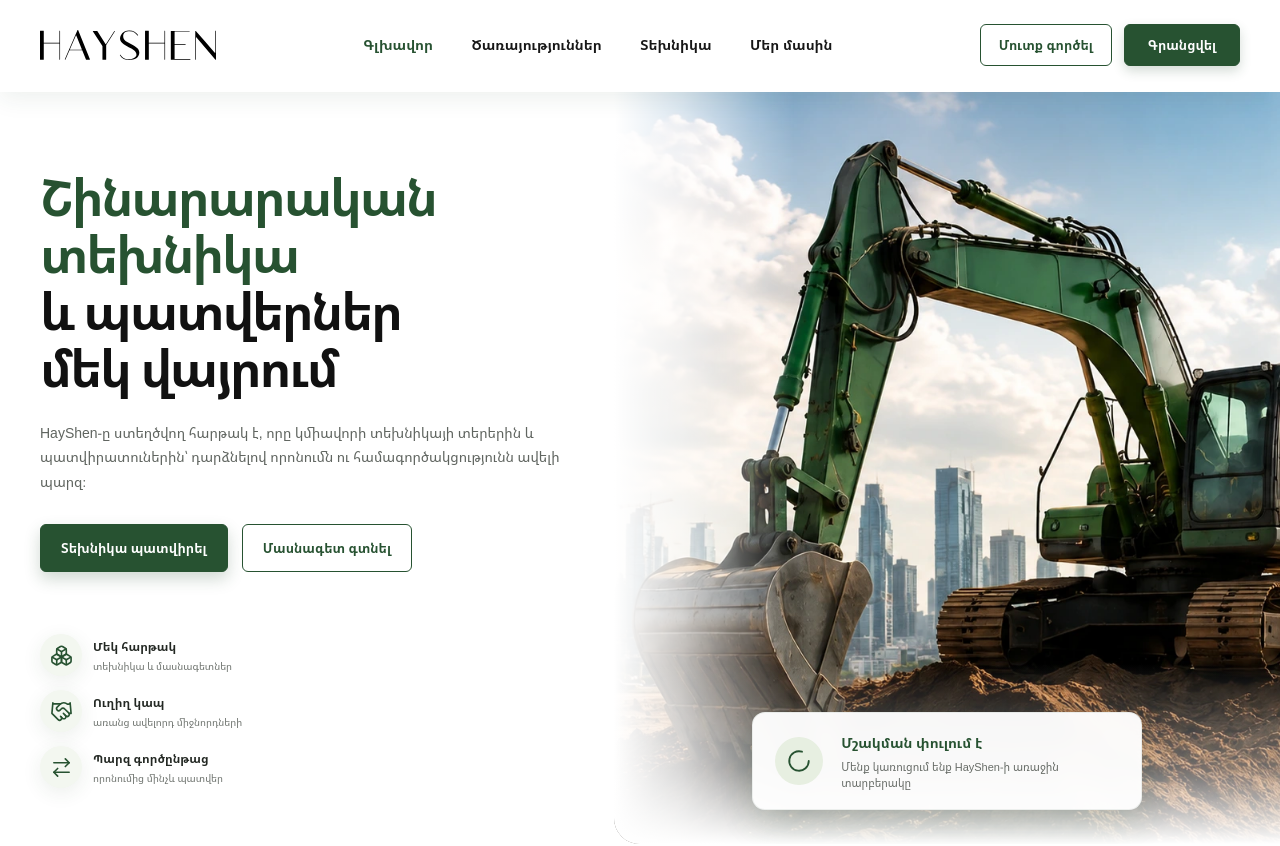
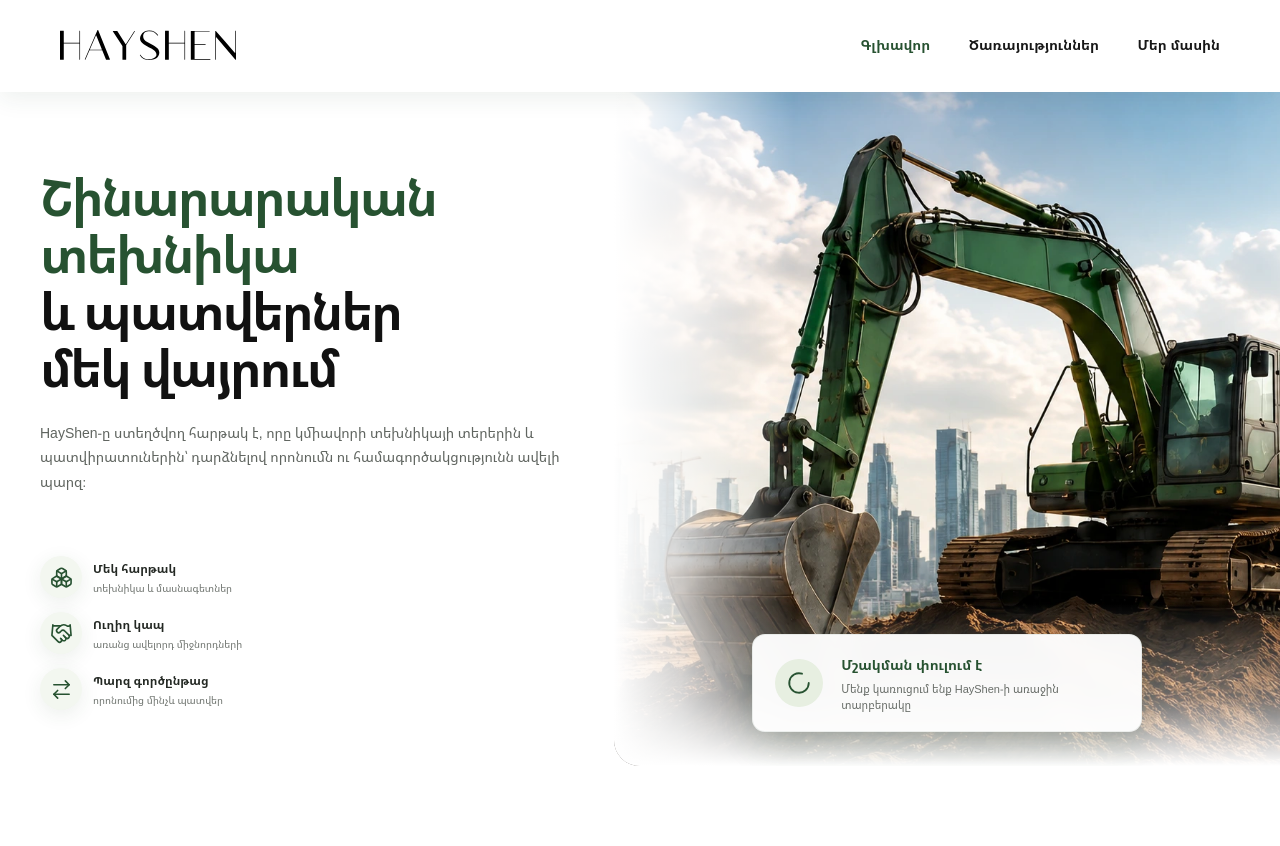
Before and after one commit to aregghaz/hayshen, a React (Create React App) app: page / in a window 1280 px wide. Shown: the top 846 px of the page. Built offline with nearby package versions, Linux system fonts and the light colour scheme.

Commit message:
some changes

```diff
--- a/src/components/Audience/Audience.jsx
+++ b/src/components/Audience/Audience.jsx
@@ -78,10 +78,10 @@ function Audience() {
             <li>Հարմար կապ առանց բարդ գործընթացների</li>
           </ul>
 
-          <a href="#home">
-            Բացահայտել HayShen-ը
-            <ArrowRight size={18} />
-          </a>
+          {/*<a href="#home">*/}
+          {/*  Բացահայտել HayShen-ը*/}
+          {/*  <ArrowRight size={18} />*/}
+          {/*</a>*/}
         </div>
       </div>
     </section>
--- a/src/components/Footer/Footer.jsx
+++ b/src/components/Footer/Footer.jsx
@@ -1,4 +1,4 @@
-import { Camera, ExternalLink, Globe, Send, Video } from 'lucide-react';
+import { ExternalLink } from 'lucide-react';
 import { HayShenLogo } from '@/components/icons/HayShenLogo';
 import '@/components/Footer/footer.scss';
 
@@ -7,6 +7,60 @@ const links = [
   { label: 'Ծառայություններ', href: '#services' },
   { label: 'Տեխնիկա', href: '#equipment' },
   { label: 'Մեր մասին', href: '#about' },
+];
+
+const socialLinks = [
+  {
+    label: 'Instagram',
+    href: 'https://www.instagram.com/hayshen.am/',
+    icon: (
+      <svg viewBox="0 0 24 24" aria-hidden="true">
+        <rect
+          x="3"
+          y="3"
+          width="18"
+          height="18"
+          rx="5"
+          fill="none"
+          stroke="currentColor"
+          strokeWidth="2"
+        />
+        <circle
+          cx="12"
+          cy="12"
+          r="4"
+          fill="none"
+          stroke="currentColor"
+          strokeWidth="2"
+        />
+        <circle cx="17.5" cy="6.5" r="1.3" fill="currentColor" />
+      </svg>
+    ),
+  },
+  {
+    label: 'Facebook',
+    href: 'https://www.facebook.com/profile.php?id=61565974949417',
+    icon: (
+      <svg viewBox="0 0 24 24" aria-hidden="true">
+        <path
+          d="M14.2 8.4V6.8c0-.8.4-1.2 1.3-1.2h1.7V2.8c-.8-.1-1.7-.2-2.5-.2-2.6 0-4.4 1.6-4.4 4.5v1.3H7.5v3.2h2.8v9.8h3.5v-9.8h2.9l.5-3.2h-3z"
+          fill="currentColor"
+        />
+      </svg>
+    ),
+  },
+  {
+    label: 'TikTok',
+    href: '#tiktok',
+    icon: (
+      <svg viewBox="0 0 24 24" aria-hidden="true">
+        <path
+          d="M15.8 3c.3 2.4 1.7 3.9 4.2 4.1v3.4c-1.5 0-2.9-.5-4.1-1.3v5.8c0 4.2-2.8 6.5-6.1 6.5-3 0-5.8-2-5.8-5.4 0-3.8 3.4-6.1 7-5.3v3.5c-1.6-.5-3.4.5-3.4 1.9 0 1.2 1 2 2.2 2 1.4 0 2.4-.8 2.4-2.8V3z"
+          fill="currentColor"
+        />
+      </svg>
+    ),
+  },
 ];
 
 function Footer() {
@@ -26,18 +80,11 @@ function Footer() {
             պատվիրատուներին միավորելու համար։
           </p>
           <div className="footer__socials">
-            <a href="#website" aria-label="Website">
-              <Globe />
-            </a>
-            <a href="#instagram" aria-label="Instagram">
-              <Camera />
-            </a>
-            <a href="#telegram" aria-label="Telegram">
-              <Send />
-            </a>
-            <a href="#youtube" aria-label="YouTube">
-              <Video />
-            </a>
+            {socialLinks.map((social) => (
+              <a href={social.href} aria-label={social.label} key={social.href}>
+                {social.icon}
+              </a>
+            ))}
           </div>
         </div>
 
--- a/src/components/Header/Header.jsx
+++ b/src/components/Header/Header.jsx
@@ -6,7 +6,7 @@ import { HayShenLogo } from '@/components/icons/HayShenLogo';
 const navigation = [
   { label: 'Գլխավոր', href: '#home' },
   { label: 'Ծառայություններ', href: '#services' },
-  { label: 'Տեխնիկա', href: '#equipment' },
+  // { label: 'Տեխնիկա', href: '#equipment' },
   { label: 'Մեր մասին', href: '#about' },
 ];
 
@@ -112,20 +112,20 @@ function Header() {
           </div>
         </div>
 
-        <div className="buttonsBox buttonsBox--desktop">
-          <a
-            className="appHeader__button appHeader__button--outline"
-            href="#login"
-          >
-            Մուտք գործել
-          </a>
-          <a
-            className="appHeader__button appHeader__button--filled"
-            href="#register"
-          >
-            Գրանցվել
-          </a>
-        </div>
+        {/*<div className="buttonsBox buttonsBox--desktop">*/}
+          {/*<a*/}
+          {/*  className="appHeader__button appHeader__button--outline"*/}
+          {/*  href="#login"*/}
+          {/*>*/}
+          {/*  Մուտք գործել*/}
+          {/*</a>*/}
+          {/*<a*/}
+          {/*  className="appHeader__button appHeader__button--filled"*/}
+          {/*  href="#register"*/}
+          {/*>*/}
+          {/*  Գրանցվել*/}
+          {/*</a>*/}
+        {/*</div>*/}
 
         <button
           className="appHeader__burger"
--- a/src/components/Header/header.scss
+++ b/src/components/Header/header.scss
@@ -46,7 +46,7 @@ $green: #275231;
   &__container {
     display: flex;
     width: 100%;
-    padding: 0 40px;
+    padding: 0 60px;
     min-height: 90px;
     margin: 0 auto;
     align-items: center;
@@ -76,7 +76,7 @@ $green: #275231;
   .menuBox {
     display: flex;
     min-width: 0;
-    flex: 1;
+    //flex: 1;
     justify-content: center;
   }
 
--- a/src/components/Hero/Hero.jsx
+++ b/src/components/Hero/Hero.jsx
@@ -39,14 +39,14 @@ function Hero() {
               պարզ։
             </p>
 
-            <div className="hero__actions">
-              <a className="hero__button hero__button--primary" href="#equipment">
-                Տեխնիկա պատվիրել
-              </a>
-              <a className="hero__button hero__button--secondary" href="#services">
-                Մասնագետ գտնել
-              </a>
-            </div>
+            {/*<div className="hero__actions">*/}
+            {/*  <a className="hero__button hero__button--primary" href="#equipment">*/}
+            {/*    Տեխնիկա պատվիրել*/}
+            {/*  </a>*/}
+            {/*  <a className="hero__button hero__button--secondary" href="#services">*/}
+            {/*    Մասնագետ գտնել*/}
+            {/*  </a>*/}
+            {/*</div>*/}
           </div>
 
           <div className="hero__benefits">
```
